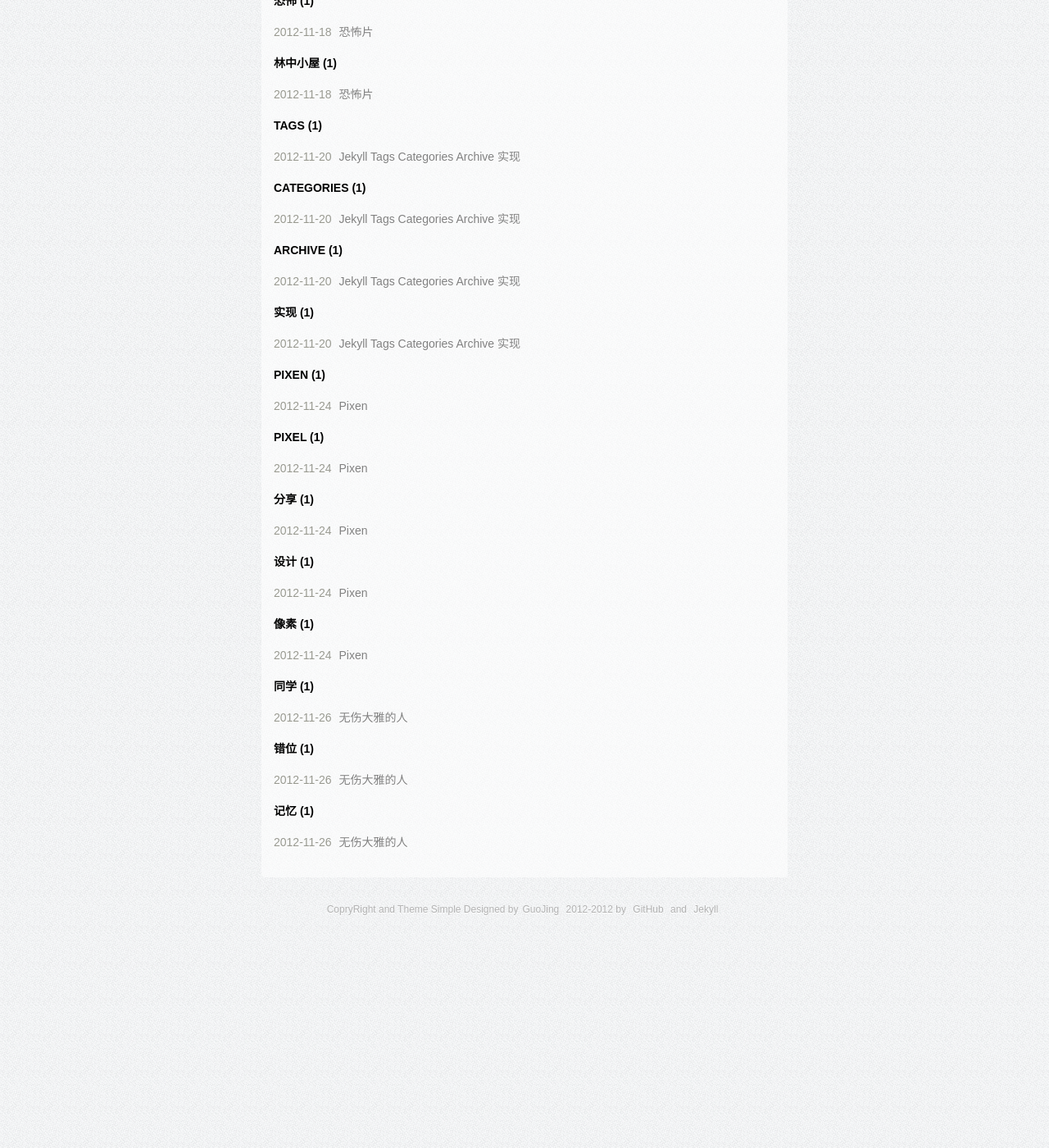
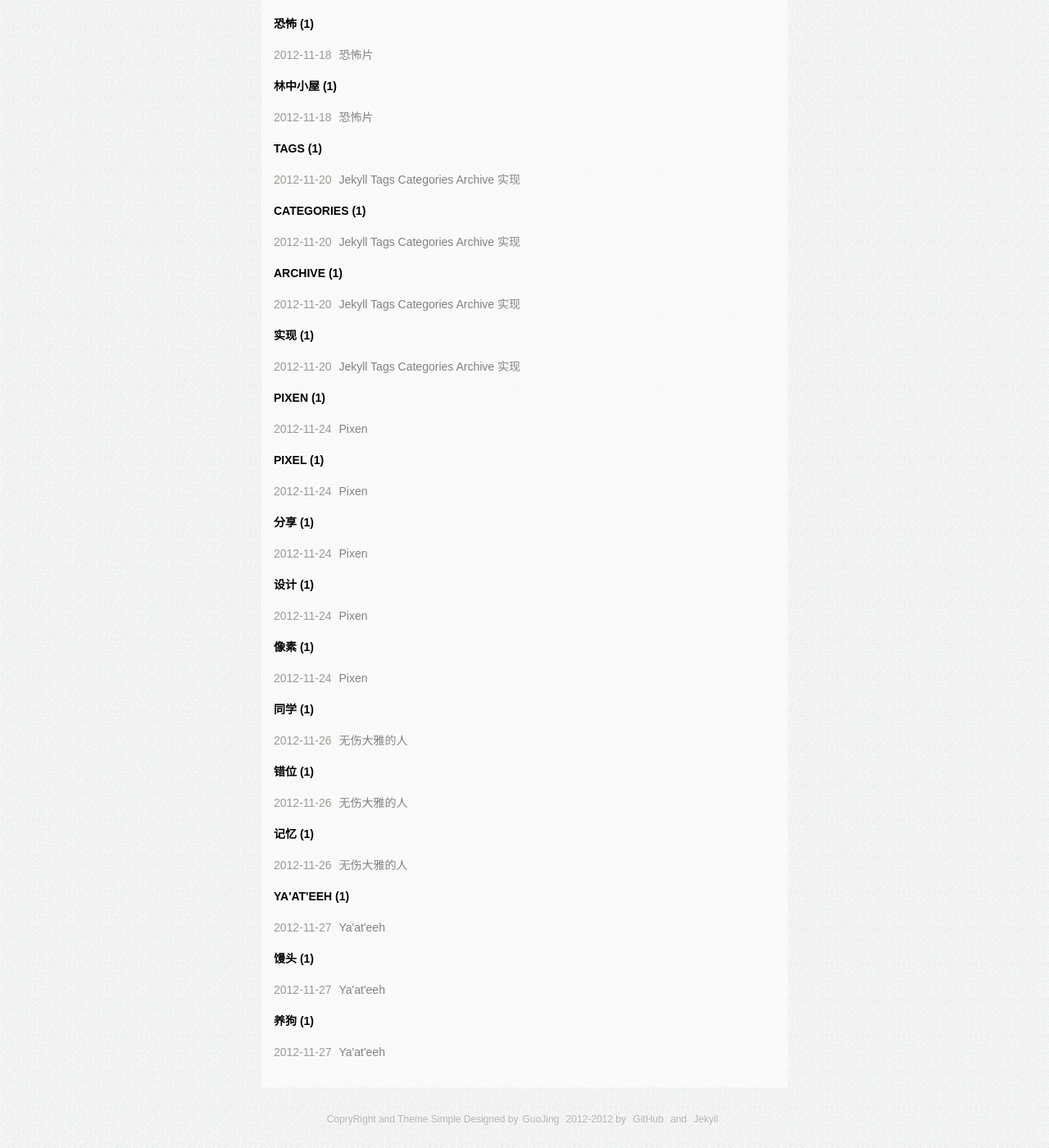
Before and after one commit to zwitzwit/guojing.github.com, a Jekyll site: the page built from tags.md, in a window 1280 px wide and 1400 px high, scrolled down 5150 px. Shown: the whole window at 82% size. Built offline with Jekyll 4.4.1, drawn with Linux system fonts in a browser that asks for light colours; Markdown is read by kramdown in place of the engine named in the settings.

Commit message:
add new post

```diff
--- /dev/null
+++ b/_posts/blog/2012-11-27-hello-mantou-my-dog.md
@@ -0,0 +1,8 @@
+---
+layout:    post
+title:     Ya'at'eeh
+category:  blog
+description: 现在你懂得怎样用纳瓦霍语打招呼了！
+tags: ya'at'eeh 馒头 养狗
+---
+![mantou1](/images/2012/mantou1.jpg)
--- a/css/style.css
+++ b/css/style.css
@@ -79,7 +79,7 @@ body {font-family: "Overlock","Hiragino Sans GB","Microsoft YaHei",sans-serif}
 
 .jiathis_style {float:right}
 
-.content img{margin:0px auto;display:block;max-width:600px}
+.content img{margin:0px auto;display:block;max-width:600px;margin-top: 10px; margin-bottom: 10px}
 .img_left img{margin:0px;}
 
 .cast {color:#CCCCCC;text-shadow:0 1px 0 white;font-size:12px;margin:20px auto;width:643px;margin-bottom: -25px;padding-left: 5px;}
```
Also changed, not shown: images/2012/mantou1.jpg (added).
